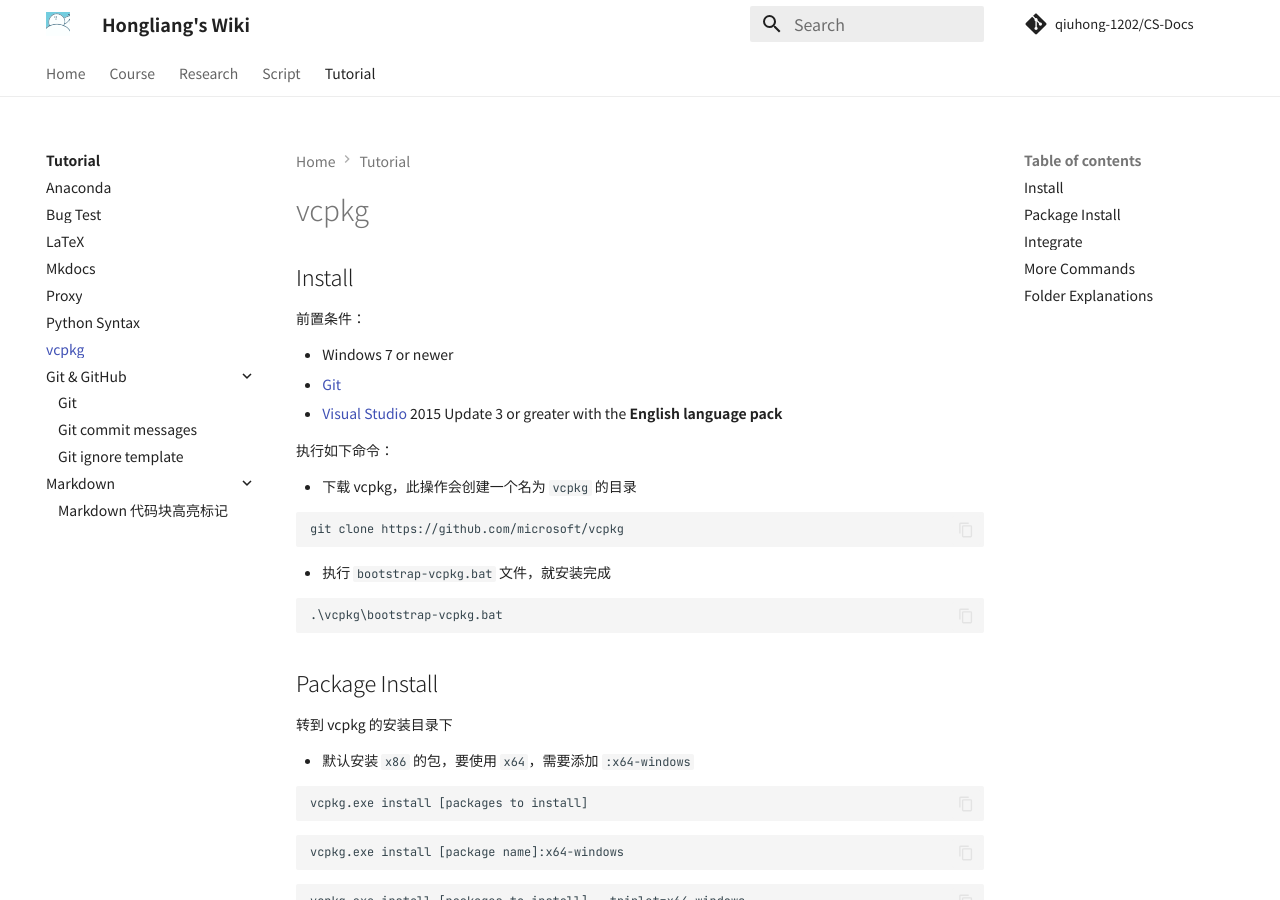
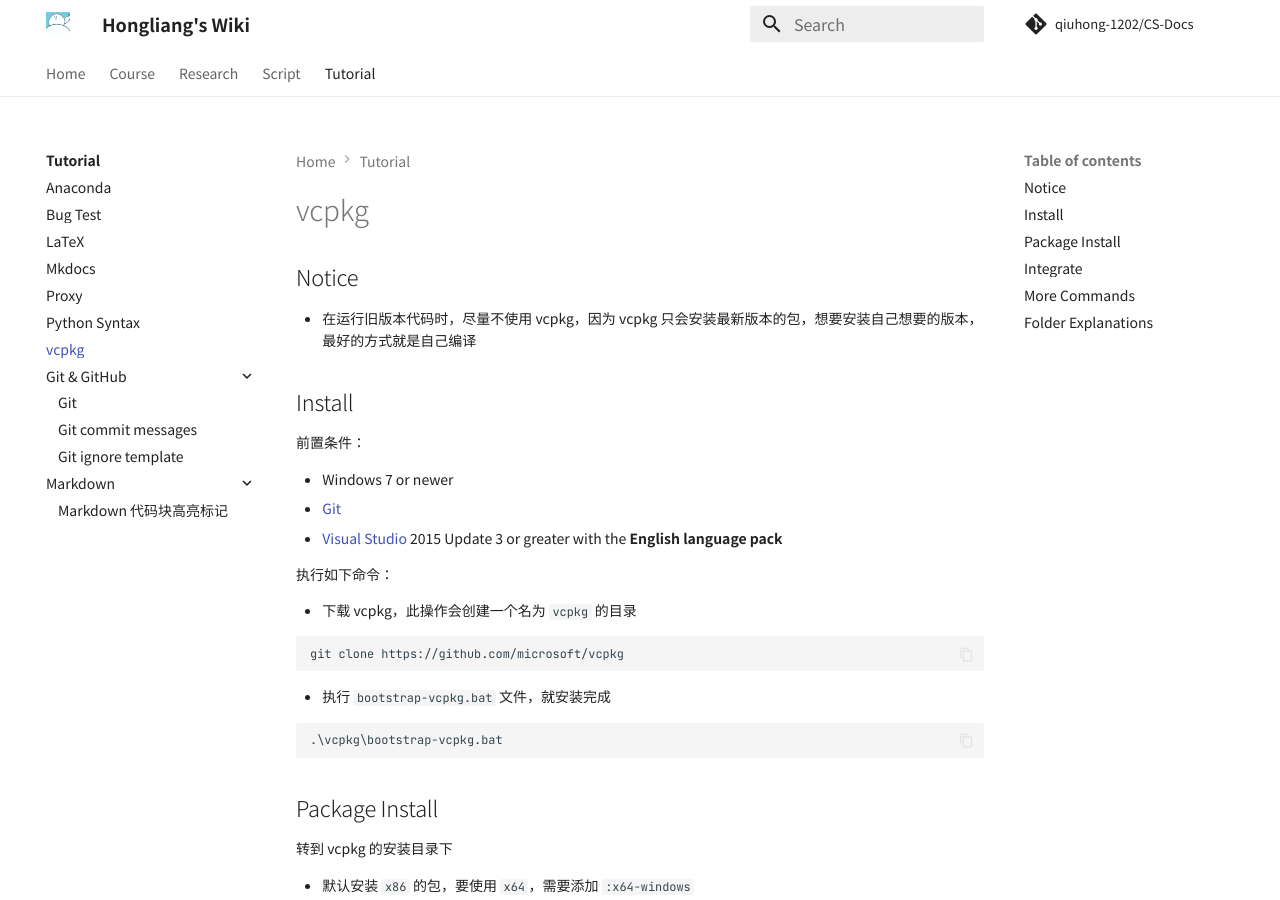
Before and after one commit to QiuHong-1202/CS-Document, an MkDocs documentation site: the page built from docs/Tutorial/vcpkg.md, in a window 1280 px wide and 900 px high. Built offline with MkDocs 1.6.1 and Material for MkDocs 9.7.7, drawn with Linux system fonts in a browser that asks for light colours; nearby versions of some CDN libraries; comment, search, counter and statistics services are not loaded.

Commit message:
docs: vcpkg notice

```diff
--- a/docs/Tutorial/vcpkg.md
+++ b/docs/Tutorial/vcpkg.md
@@ -1,4 +1,8 @@
 # vcpkg
+
+## Notice
+
+- 在运行旧版本代码时，尽量不使用 vcpkg，因为 vcpkg 只会安装最新版本的包，想要安装自己想要的版本，最好的方式就是自己编译
 
 ## Install
 
```
